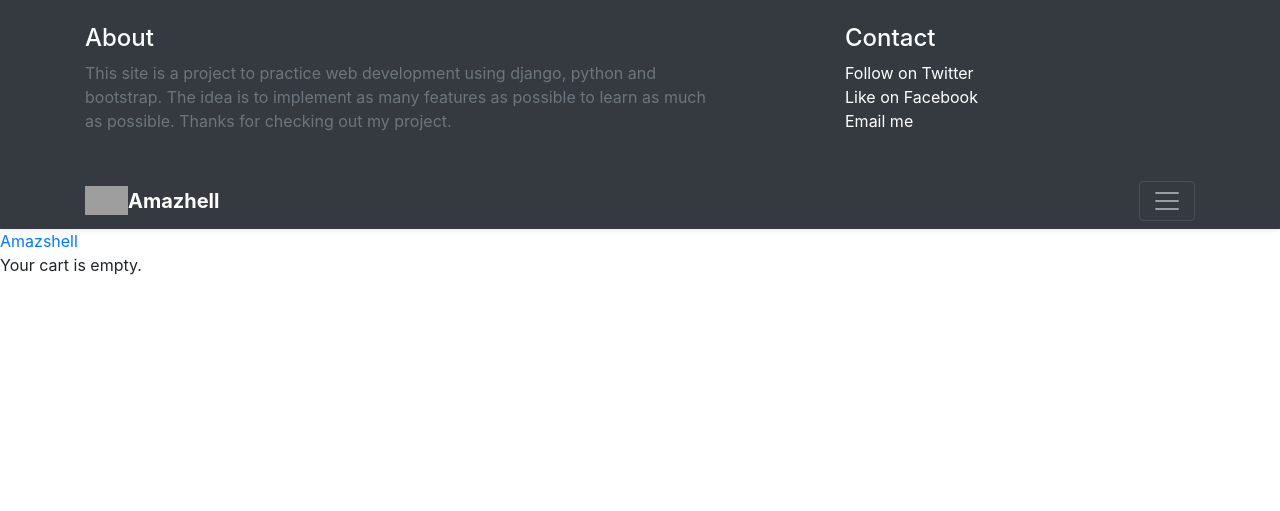
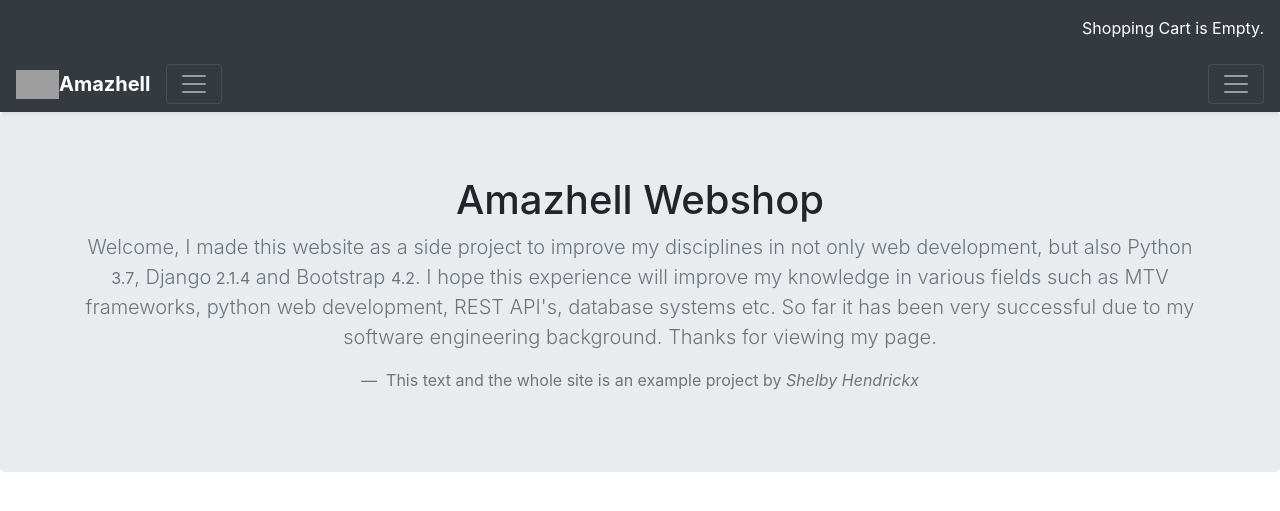
Before and after one commit to shellucas/amazshell, a Django app: template templates/shop/base.html in a window 1280 px wide. Shown: the top 511 px of the page. Run offline with Django 3.2, Linux system fonts and the light colour scheme; the template is opened without the code that fills it, so the values that code supplies are empty; some libraries are stand-ins or nearby versions; grey boxes are pictures that could not be loaded.

Commit message:
added a header and improved navbar

```diff
--- a/templates/shop/base.html
+++ b/templates/shop/base.html
@@ -17,7 +17,16 @@
    {% load staticfiles %}  <!-- Prepare django to load static files -->
 
    <!-- navigation bar header-->
-   <div class="collapse bg-dark show" id="navbarHeader" style>
+   <div class="collapse bg-dark show" id="navbarHeaderShopping" style>
+      <div class="container-fluid">
+         <div class="row justify-content-end">
+            <div class="navbar">
+               <li class="navbar-text text-white ml-auto">Shopping Cart is Empty.</li>
+            </div>
+         </div>
+      </div>
+   </div>
+   <div class="collapse bg-dark" id="navbarHeaderAbout" style>
       <div class="container">
          <div class="row">
             <div class="col-sm-8 col-md-7 py-4">
@@ -39,36 +48,53 @@
          </div>
       </div>
    </div>
-   <div class="navbar navbar-dark bg-dark shadow-sm">
-      <div class="container d-flex justify-content-between">
+   <div class="navbar sticky-top navbar-dark bg-dark shadow-sm">
+{#      <div class="container d-flex justify-content-between">#}
          <a href="#" class="navbar-brand d-flex align-items-center">
             <img src="{% static 'logo.png' %}" alt="" width="43" height="29">
             <strong>Amazhell</strong>
          </a>
-         <button class="navbar-toggler" type="button" data-toggle="collapse" data-target="#navbarHeader"
-                 aria-controls="navbarHeader" aria-expanded="true" aria-label="Toggle navigation">
+         <button class="navbar-toggler" type="button" data-toggle="collapse" data-target="#navbarHeaderAbout"
+                 aria-controls="navbarHeaderAbout" aria-expanded="true" aria-label="Toggle navigation">
             <span class="navbar-toggler-icon"></span>
          </button>
-      </div>
+         <button class="navbar-toggler ml-auto" type="button" data-toggle="collapse" data-target="#navbarHeaderShopping"
+                 aria-controls="navbarHeaderShopping" aria-expanded="true" aria-label="Toggle navigation">
+            <span class="navbar-toggler-icon"></span>
+         </button>
+{#      </div>#}
    </div>
    <!-- end nav bar header -->
-
-
 </head>
 <body>
-   <div id="header">
-      <a href="/" class="logo">Amazshell</a>
-   </div>
-   <div id="subheader">
-      <div class="cart">
-         Your cart is empty.
+   <main role="main">
+
+      <!-- Content Header -->
+      <section class="jumbotron text-center">
+         <div class="container">
+         {% block content-header %}
+            <h1 class="jumbotron-header">Amazhell Webshop</h1>
+            <p class="lead text-muted">
+               Welcome, I made this website as a side project to improve my disciplines in not only web development, but
+               also Python<small> 3.7</small>, Django<small> 2.1.4</small> and Bootstrap <small>4.2</small>. I hope
+               this experience will improve my knowledge in various fields such as MTV frameworks, python
+               web development, REST API's, database systems etc. So far it has been very successful due to my software
+               engineering background. Thanks for viewing my page.
+            <blockquote class="blockquote">
+               <footer class="blockquote-footer">
+                  This text and the whole site is an example project by <cite title="Shelby Hendrickx">Shelby Hendrickx</cite>
+               </footer>
+            </blockquote>
+            </p>
+         {% endblock content-header %}
+         </div>
+      </section> <!-- end content header -->
+
+      <div id="container">
+         {% block content %}{% endblock %}
       </div>
-   </div>
 
-   <div id="container">
-      {% block content %}{% endblock %}
-   </div>
-
+   </main>
    <!-- Javascript -->
    <!-- Jquery > Popper.js > Bootstrap JS -->
    <script src="https://code.jquery.com/jquery-3.3.1.slim.min.js" integrity="sha384-q8i/X+965DzO0rT7abK41JStQIAqVgRVzpbzo5smXKp4YfRvH+8abtTE1Pi6jizo" crossorigin="anonymous"></script>
```
